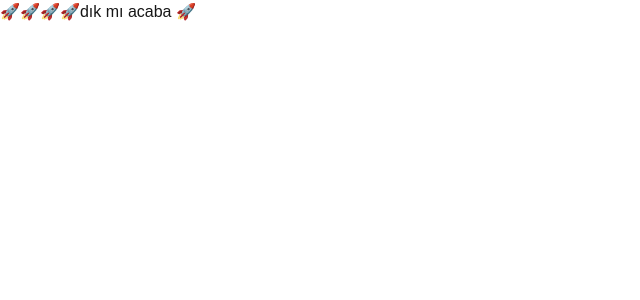
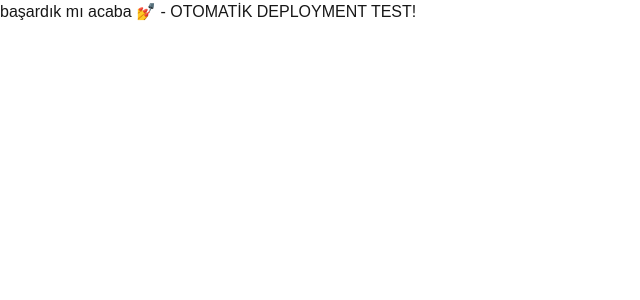
Before and after one commit to ibrahmflgl/ilk-deneme, a Next.js app: page / in a window 1280 px wide. Shown: the top 300 px of the page, without its empty margins (0-640 px from the left). Built offline with nearby package versions, Linux system fonts and the light colour scheme.

Commit message:
son işlem

```diff
--- a/src/app/page.tsx
+++ b/src/app/page.tsx
@@ -1,3 +1,3 @@
 export default function Home() {
-  return <h1>🚀🚀🚀🚀dık mı acaba 🚀</h1>;
+  return <h1>başardık mı acaba 💅 - OTOMATİK DEPLOYMENT TEST!</h1>;
 }
```
